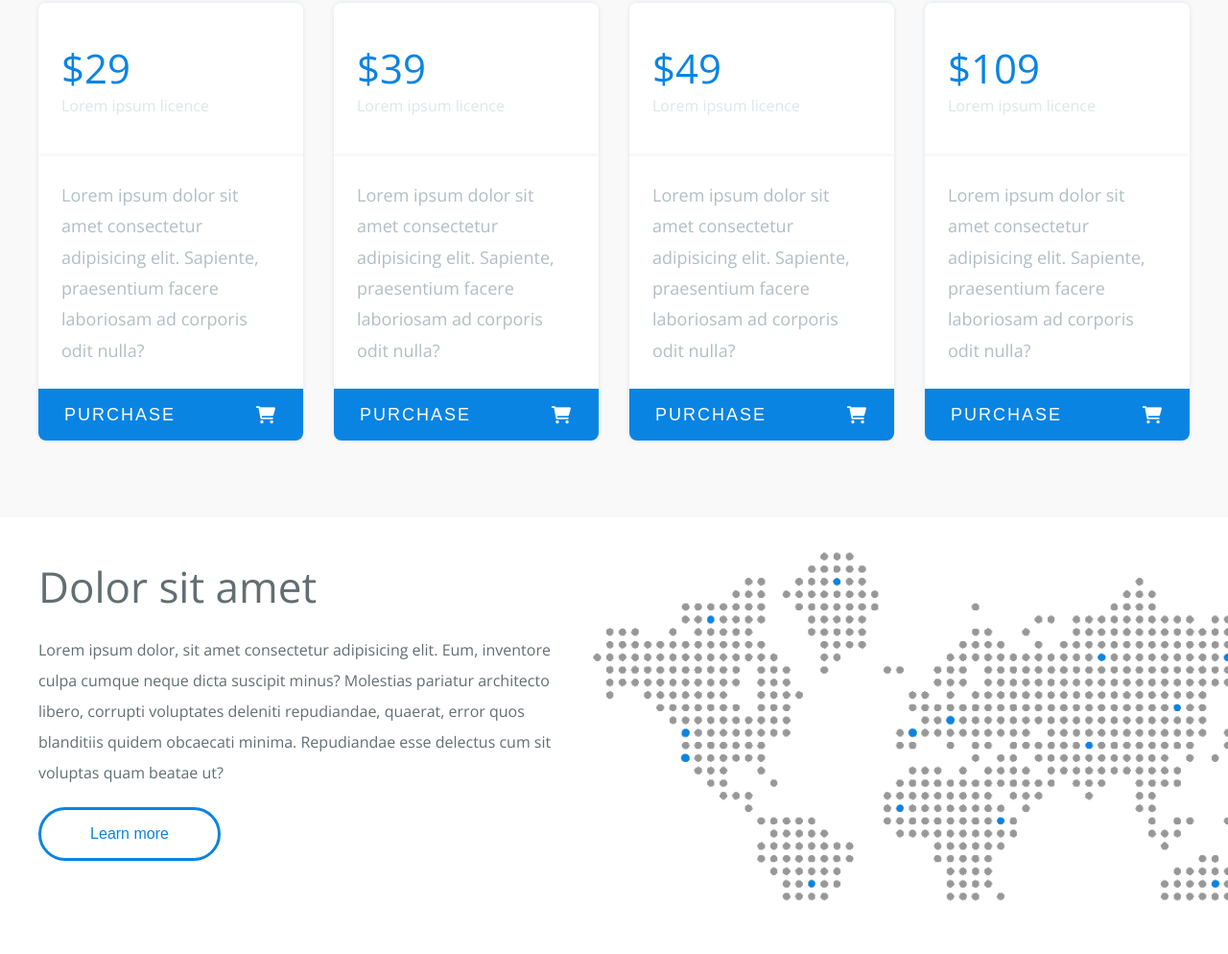
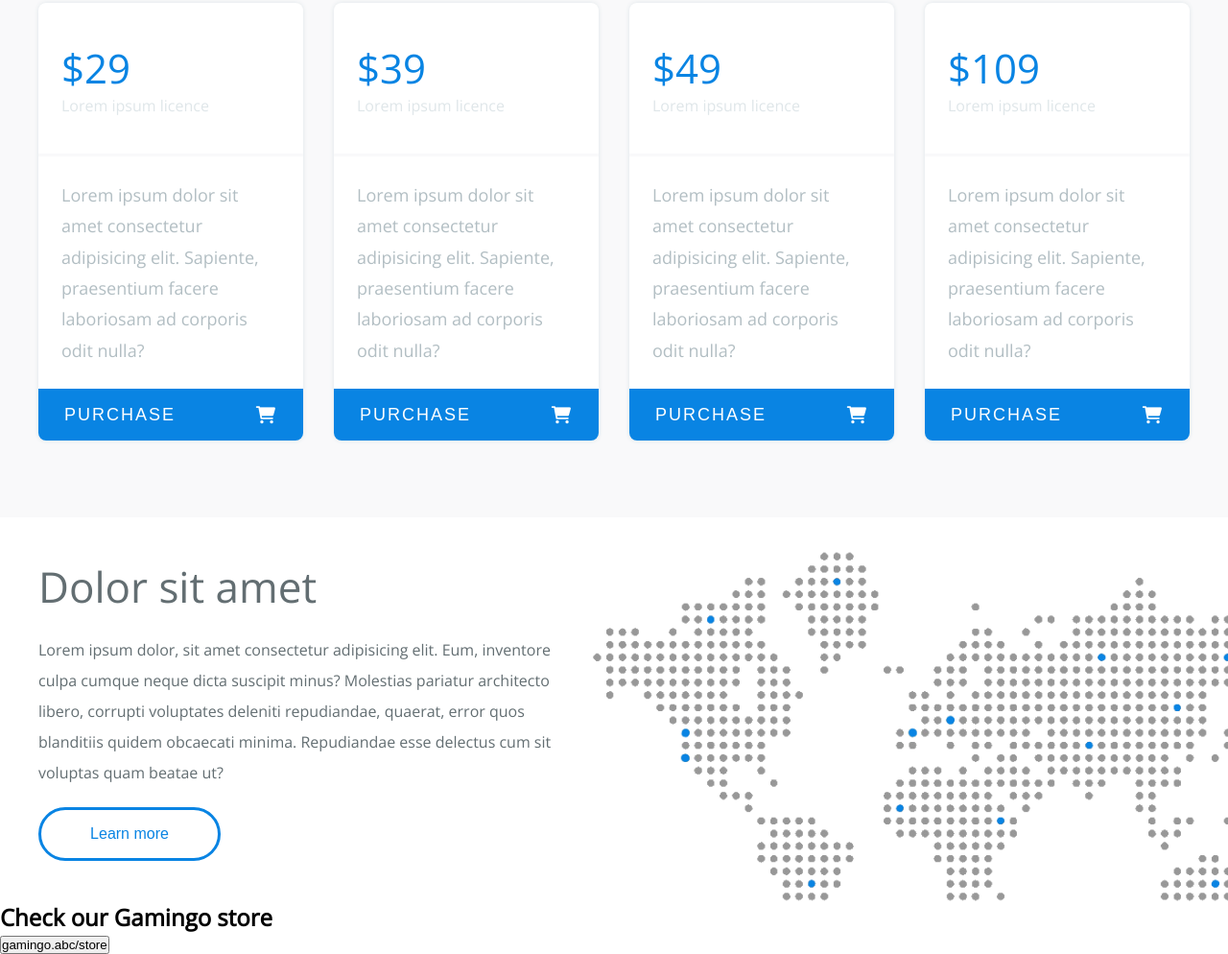
Before and after one commit to MatGom/gamingo, a website: page index.html in a window 1280 px wide. Shown: the part 5786-6780 px from the top of the page at 96% size. Before the commit the page ends 6725 px from the top, so only its background shows below. Drawn offline with nearby package versions, Linux system fonts and the light colour scheme.

Commit message:
Add html for store section

```diff
--- a/index.html
+++ b/index.html
@@ -314,6 +314,13 @@
         <div class="branches-locations"></div>
     </section>
 
+    <section class="store">
+        <div class="wrapper">
+            <h2>Check our Gamingo store</h2>
+            <button type="button">gamingo.abc/store</button>
+        </div>
+    </section>
+
 
     <script src="./js/script.js"></script>
 </body>
```
Also changed, not shown: images/advert-hero.jpg (added).
